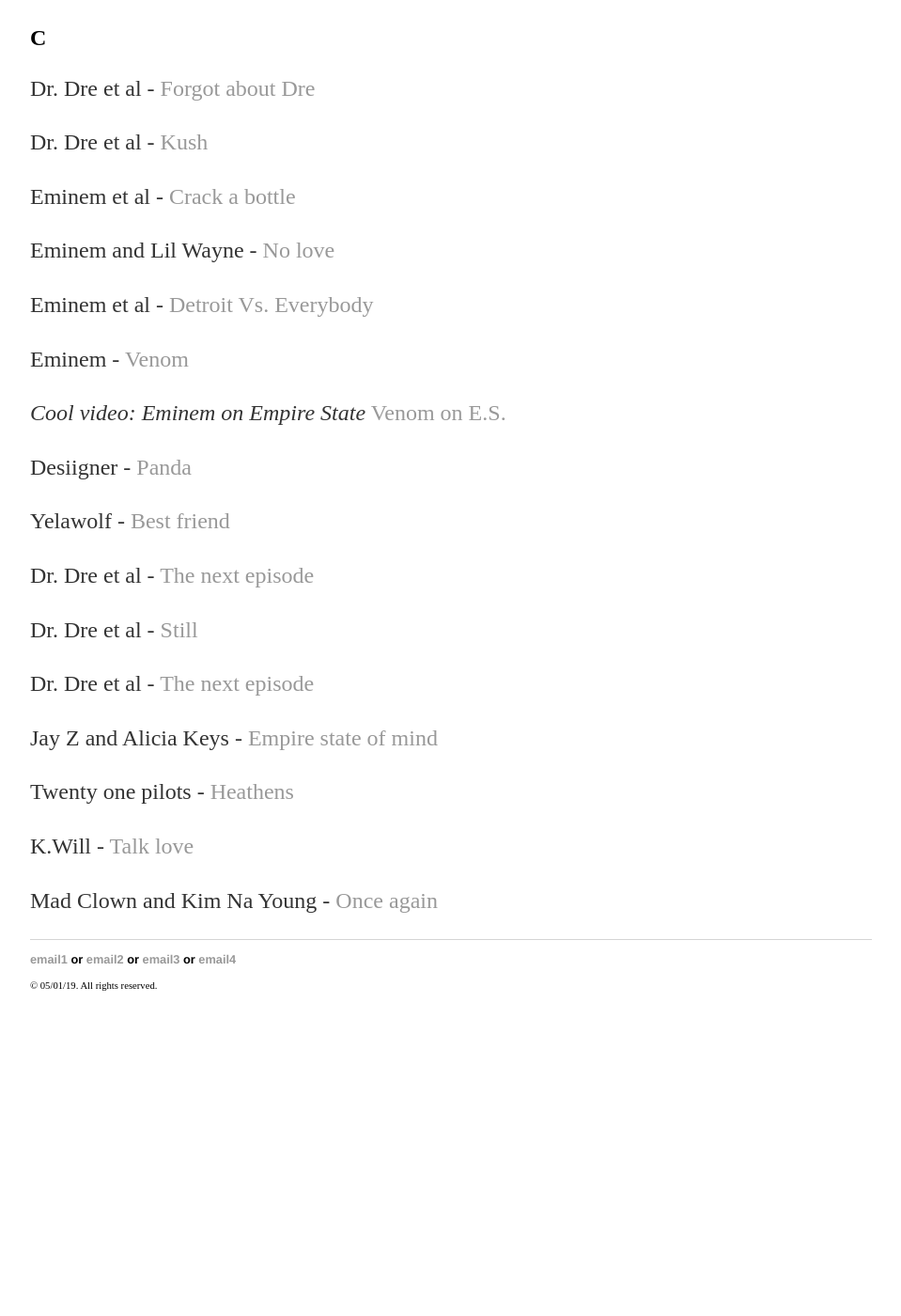
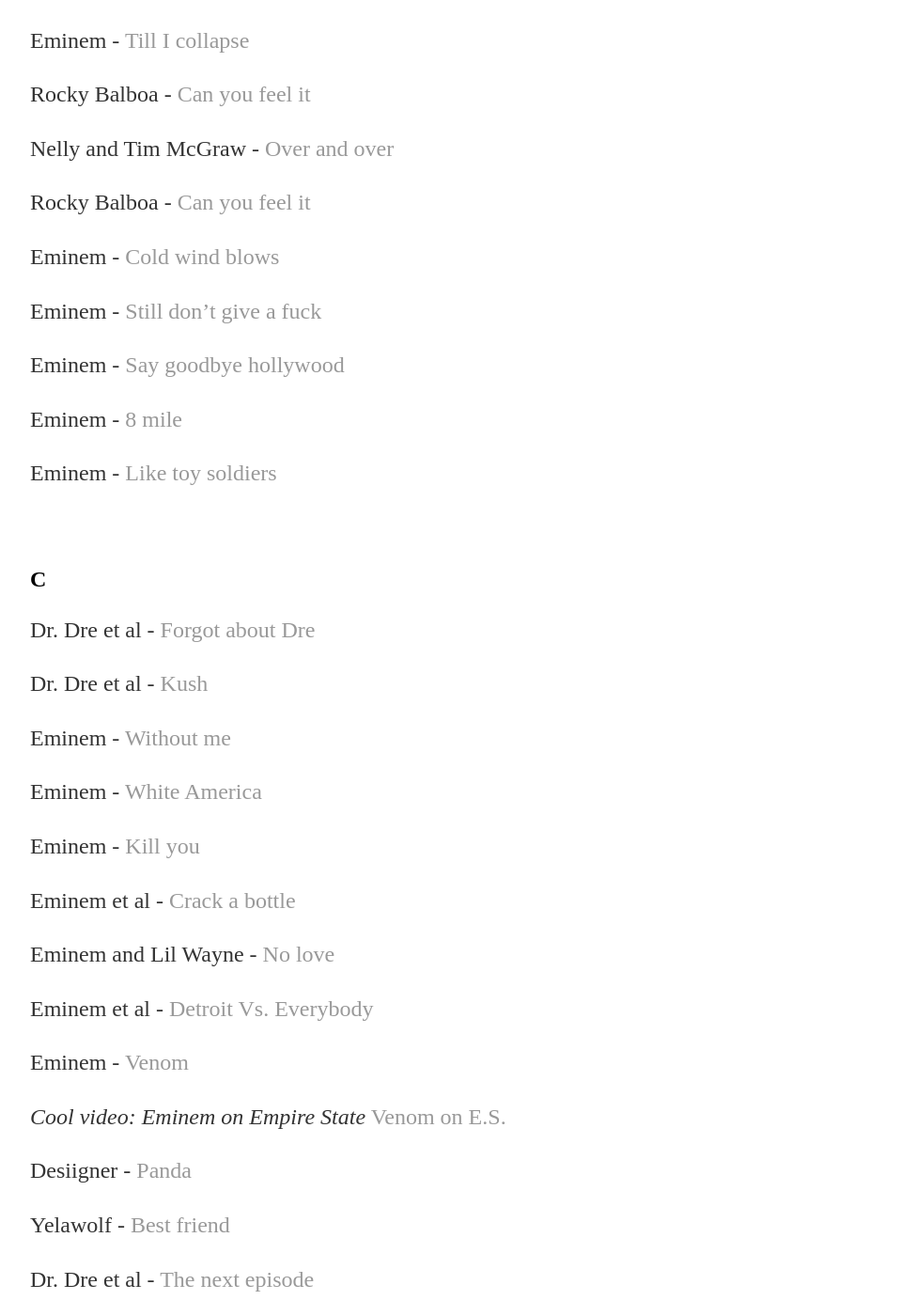
Before and after one commit to yjkweon24/yjkweon24.github.io, a Jekyll site: the page built from _posts/2018-10-23-songs-that-i-love.md, in a window 1280 px wide and 1400 px high, scrolled down 1367 px. Shown: the whole window at 94% size, without its empty margins (160-1119 px from the left). Built offline with Jekyll 4.4.1, drawn with Linux system fonts in a browser that asks for light colours; before the commit the page ends 2483 px from its top, so only the background shows below that; some of the changed text lies outside the part shown.

Commit message:
update songs

```diff
--- a/_posts/2018-10-23-songs-that-i-love.md
+++ b/_posts/2018-10-23-songs-that-i-love.md
@@ -21,6 +21,16 @@
 
 Eminem - [Stronger than I was](https://www.youtube.com/watch?v=iZtzWLoS60w)
 
+Eminem - [Legacy](https://www.youtube.com/watch?v=FF1hjJYuqXU)
+
+Soyou - [I miss you](https://www.youtube.com/watch?v=Ol2zQeX0pxY)
+
+Davichi - [This love](https://www.youtube.com/watch?v=CtzT-Z5UUgA)
+
+Eminem - [Rock bottom](https://www.youtube.com/watch?v=h-3CmKofKTU)
+
+Eminem - [Mocking bird](https://www.youtube.com/watch?v=S9bCLPwzSC0)
+
 <br>
 
 ## B
@@ -41,6 +51,16 @@
 
 Rocky Balboa - [Can you feel it](https://www.youtube.com/watch?v=UDRoLRoGots)
 
+Eminem - [Cold wind blows](https://www.youtube.com/watch?v=c4Yz9o5UtN8)
+
+Eminem - [Still don't give a fuck](https://www.youtube.com/watch?v=y9FBhlL3NZE)
+
+Eminem - [Say goodbye hollywood](https://www.youtube.com/watch?v=PKvqIFTCVYw)
+
+Eminem - [8 mile](https://www.youtube.com/watch?v=-T5I__Jdl3w)
+
+Eminem - [Like toy soldiers](https://www.youtube.com/watch?v=lexLAjh8fPA)
+
 <br>
 
 ## C
@@ -48,6 +68,12 @@
 Dr. Dre et al - [Forgot about Dre](https://www.youtube.com/watch?v=QFcv5Ma8u8k)
 
 Dr. Dre et al - [Kush](https://www.youtube.com/watch?v=BuJDaOVz2qY)
+
+Eminem - [Without me](https://www.youtube.com/watch?v=YVkUvmDQ3HY)
+
+Eminem - [White America](https://www.youtube.com/watch?v=PKvqIFTCVYw)
+
+Eminem - [Kill you](https://www.youtube.com/watch?v=D1I1x2pYMK0)
 
 Eminem et al - [Crack a bottle](https://www.youtube.com/watch?v=7L6qSHJrcl8)
 
@@ -67,8 +93,6 @@
 
 Dr. Dre et al - [Still](https://www.youtube.com/watch?v=_CL6n0FJZpk)
 
-Dr. Dre et al - [The next episode](https://www.youtube.com/watch?v=QZXc39hT8t4)
-
 Jay Z and Alicia Keys - [Empire state of mind](https://www.youtube.com/watch?v=an3UERXQv2s)
 
 Twenty one pilots - [Heathens](https://www.youtube.com/watch?v=UprcpdwuwCg)
@@ -76,3 +100,7 @@
 K.Will - [Talk love](https://www.youtube.com/watch?v=pZeMWj2Hpd0)
 
 Mad Clown and Kim Na Young - [Once again](https://www.youtube.com/watch?v=RwFi7wnH5W0)
+
+Jay Z and Alicia Keys - [Empire state of mind](https://www.youtube.com/watch?v=an3UERXQv2s)
+
+Eminem - [The way I am](https://www.youtube.com/watch?v=mQvteoFiMlg)
```
